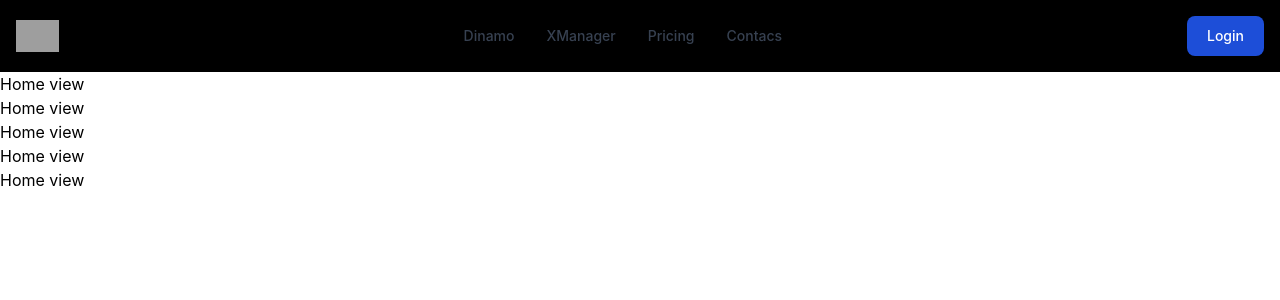
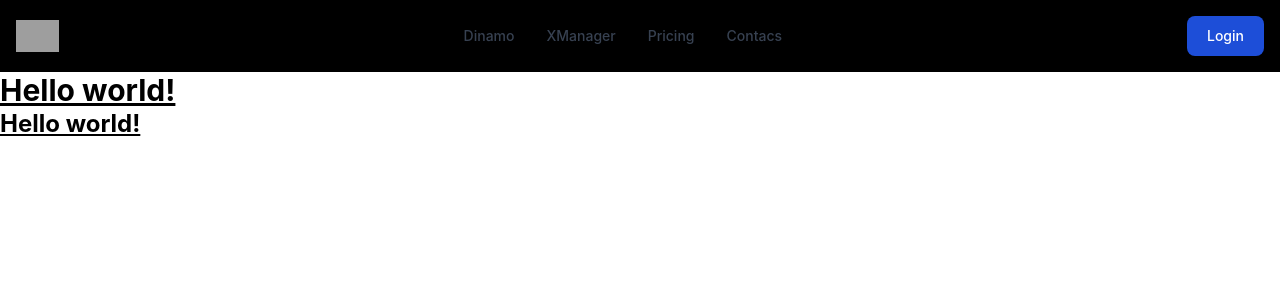
Before and after one commit to HaraldBregu/FileSystemInterface, an Angular app: page / in a window 1280 px wide. Shown: the top 300 px of the page. Built offline with nearby package versions, Linux system fonts and the light colour scheme; grey boxes are pictures that could not be loaded.

Commit message:
added services

```diff
--- a/src/app/app.module.ts
+++ b/src/app/app.module.ts
@@ -7,25 +7,21 @@ import { AppComponent } from './app.component';
 import { NavbarComponent } from './components/navbar/navbar.component';
 import { BrowserAnimationsModule } from '@angular/platform-browser/animations';
 import { FontAwesomeModule } from '@fortawesome/angular-fontawesome';
-import { SidebarComponent } from './components/sidebar/sidebar.component';
 import { HomeComponent } from './components/home/home.component';
-
-const material = [
-  BrowserAnimationsModule,
-]
+import { HttpClientModule } from '@angular/common/http'
 
 @NgModule({
   declarations: [
     AppComponent,
     NavbarComponent,
-    SidebarComponent,
     HomeComponent,
   ],
   imports: [
     BrowserModule.withServerTransition({ appId: 'serverApp' }),
+    HttpClientModule,
     AppRoutingModule,
     ReactiveFormsModule,
-    material,
+    BrowserAnimationsModule,
     FontAwesomeModule
   ],
   providers: [],
--- a/src/app/components/home/home.component.html
+++ b/src/app/components/home/home.component.html
@@ -1,5 +1,7 @@
-<h1>Home view</h1>
-<h1>Home view</h1>
-<h1>Home view</h1>
-<h1>Home view</h1>
-<h1>Home view</h1>
+<h1 class="text-3xl font-bold underline">
+    Hello world!
+  </h1>
+
+  <h1 class="text-2xl font-bold underline">
+    Hello world!
+  </h1>
--- a/src/app/components/sidebar/sidebar.component.html
+++ /dev/null
@@ -1 +0,0 @@
-<p>sidebar works!</p>
--- /dev/null
+++ b/src/core/services/catalog.service.ts
@@ -0,0 +1,9 @@
+import { Injectable } from '@angular/core';
+
+@Injectable({
+  providedIn: 'root'
+})
+export class CatalogService {
+
+  constructor() { }
+}
--- a/tailwind.config.js
+++ b/tailwind.config.js
@@ -1,7 +1,9 @@
 /** @type {import('tailwindcss').Config} */
 module.exports = {
   content: [
-    "./src/**/*.{html,ts}"
+    "./src/**/*.{html,ts}",
+    "./src/**/**/*.{html,ts}",
+    "./src/**/**/**/*.{html,ts}",
   ],
   theme: {
     extend: {
```
Also changed, not shown: src/app/components/sidebar/sidebar.component.ts (deleted, +0 -10 lines), src/app/components/sidebar/sidebar.component.scss (deleted), 2 other files (tests, documents, lock files or other folders).
